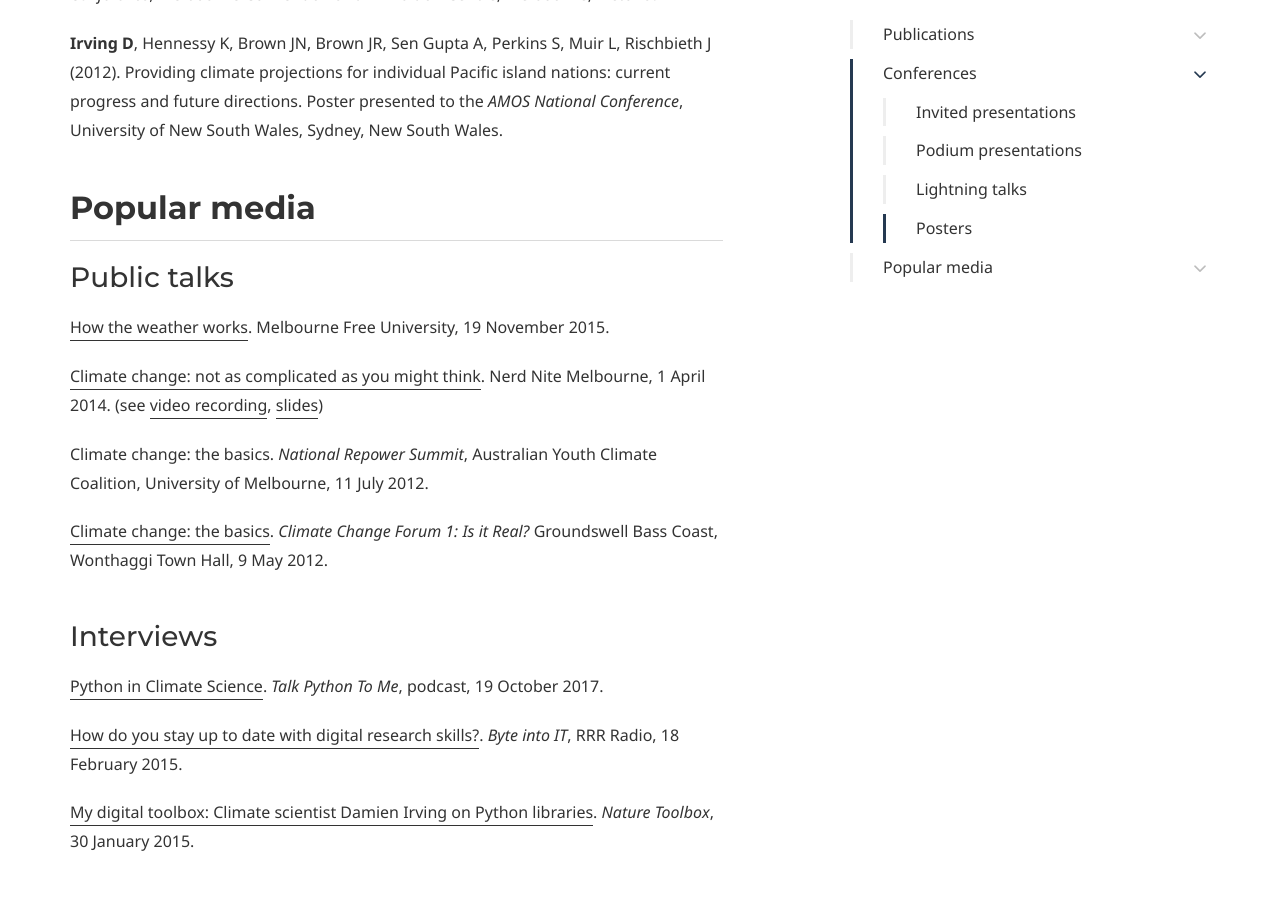
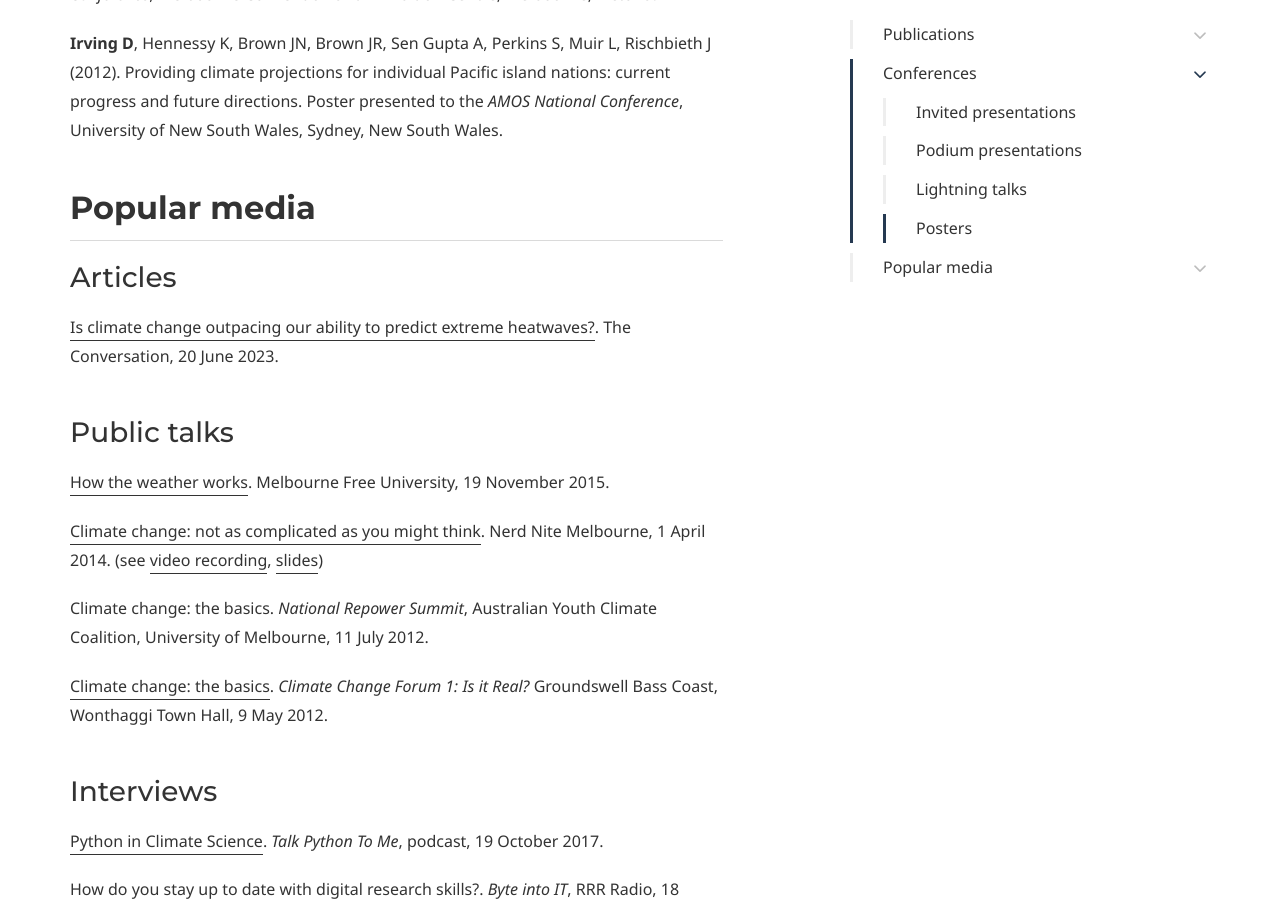
Before and after one commit to DamienIrving/damienirving.github.io, a Jekyll site: the page built from publications.md, in a window 1280 px wide and 900 px high, scrolled down 8512 px. Built offline with Jekyll 4.4.1, drawn with Linux system fonts in a browser that asks for light colours; some web fonts are replaced.

Commit message:
Update publications.md

```diff
--- a/publications.md
+++ b/publications.md
@@ -177,6 +177,10 @@ Hennessy K, **Irving D**, Perkins S, Murphy B, Brown J, Moise A, Colman R, Sen G
 
 ## Popular media
 
+### Articles
+
+[Is climate change outpacing our ability to predict extreme heatwaves?](https://theconversation.com/is-climate-change-outpacing-our-ability-to-predict-extreme-heatwaves-207925). The Conversation, 20 June 2023.
+
 ### Public talks
 
 [How the weather works](http://www.melbournefreeuniversity.org/courses/how-weather-works/). Melbourne Free University, 19 November 2015.
```
